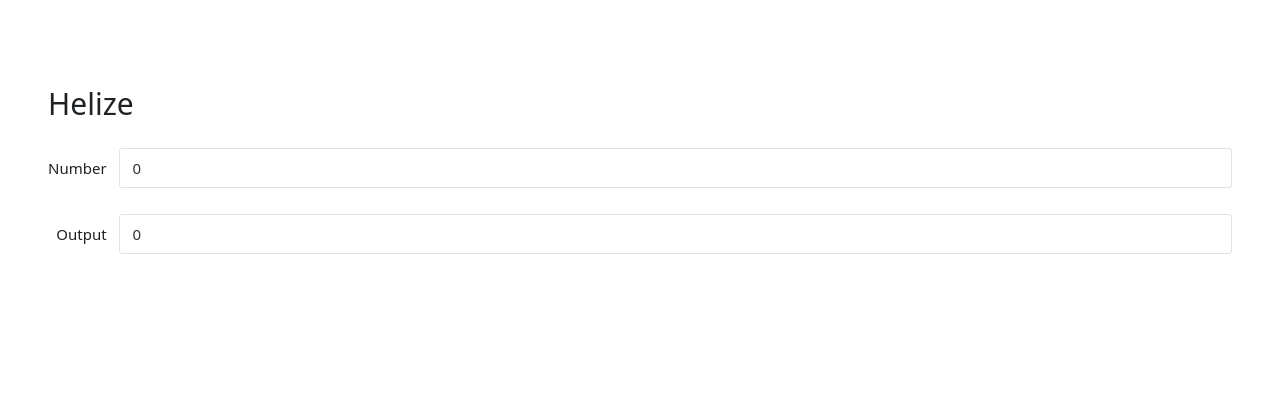
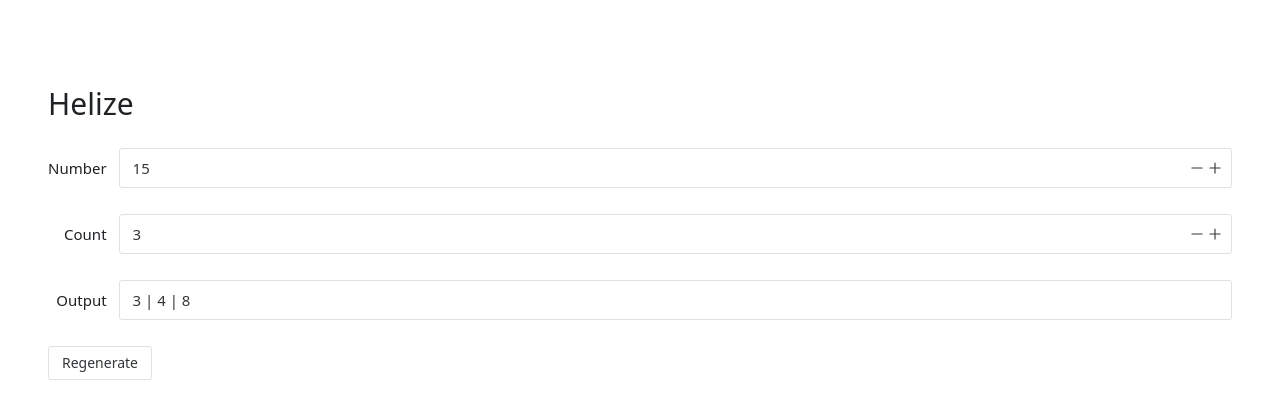
Before and after one commit to kifuan/helize, a Vue app: page / in a window 1280 px wide. Shown: the top 418 px of the page. Built offline with nearby package versions, Linux system fonts and the light colour scheme.

Commit message:
feat: helize

```diff
--- a/src/components/Helize.vue
+++ b/src/components/Helize.vue
@@ -1,19 +1,71 @@
 <script setup lang="ts">
-import { NForm, NFormItem, NH1, NInput } from 'naive-ui'
+import { NButton, NForm, NFormItem, NH1, NInput, NInputNumber } from 'naive-ui'
 import { computed, ref } from 'vue'
 
-const num = ref('0')
-const output = computed(() => String(Number(num.value) * 10))
+function randInt(end: number): number {
+  return Math.floor(Math.random() * end)
+}
+
+const num = ref(15)
+const count = ref(3)
+const regenerateSign = ref(true)
+const output = computed(() => {
+  // A trigger to apply computation.
+  if (!regenerateSign.value)
+    return 'dummy'
+
+  const binary = Array.from(num.value.toString(2))
+  const numbers = binary.map(
+    (_, index) => index,
+  ).filter(
+    index => binary[index] === '1',
+  ).map(
+    index => 1 << index,
+  )
+
+  const expectedLength = count.value ?? 1
+
+  // Ensure the numbers are enough.
+  while (numbers.length < expectedLength)
+    numbers.push(numbers[randInt(numbers.length)])
+
+  while (numbers.length > expectedLength) {
+    const dropIndex = randInt(numbers.length)
+    const [num] = numbers.splice(dropIndex, 1)
+    numbers[randInt(numbers.length)] |= num
+  }
+
+  return numbers.sort((a, b) => a - b).join(' | ')
+})
+
+function regenerate() {
+  regenerateSign.value = false
+  regenerateSign.value = true
+}
 </script>
 
 <template>
   <NH1>Helize</NH1>
   <NForm label-placement="left" label-width="auto" size="large">
     <NFormItem label="Number">
-      <NInput v-model:value="num" />
+      <NInputNumber
+        v-model:value="num"
+        placeholder="Please input a number"
+        :style="{ width: '100%' }"
+      />
+    </NFormItem>
+    <NFormItem label="Count">
+      <NInputNumber
+        v-model:value="count"
+        placeholder="Please input the count"
+        :style="{ width: '100%' }"
+      />
     </NFormItem>
     <NFormItem label="Output">
       <NInput readonly :value="output" />
     </NFormItem>
   </NForm>
+  <NButton @click="regenerate">
+    Regenerate
+  </NButton>
 </template>
```
